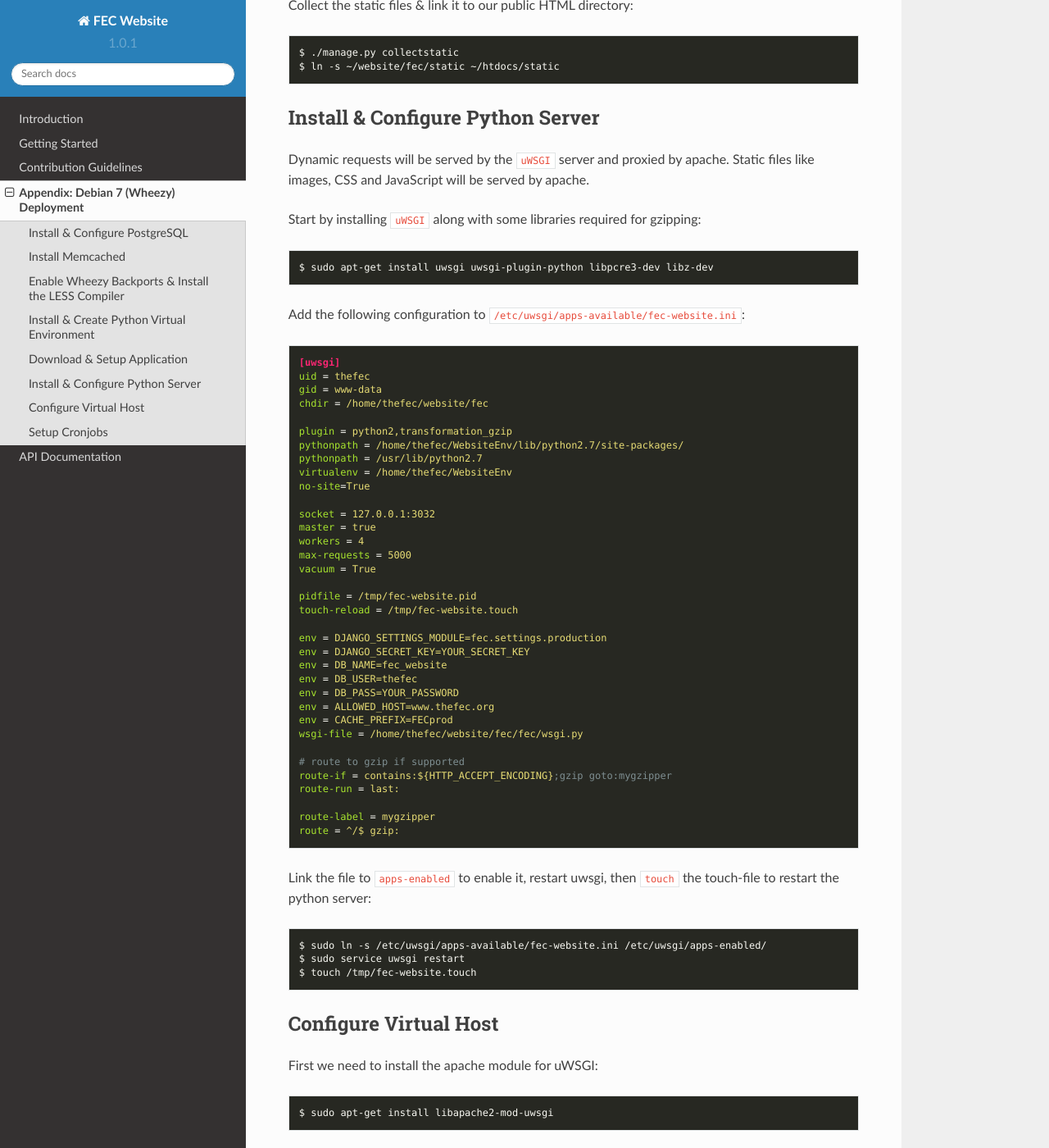
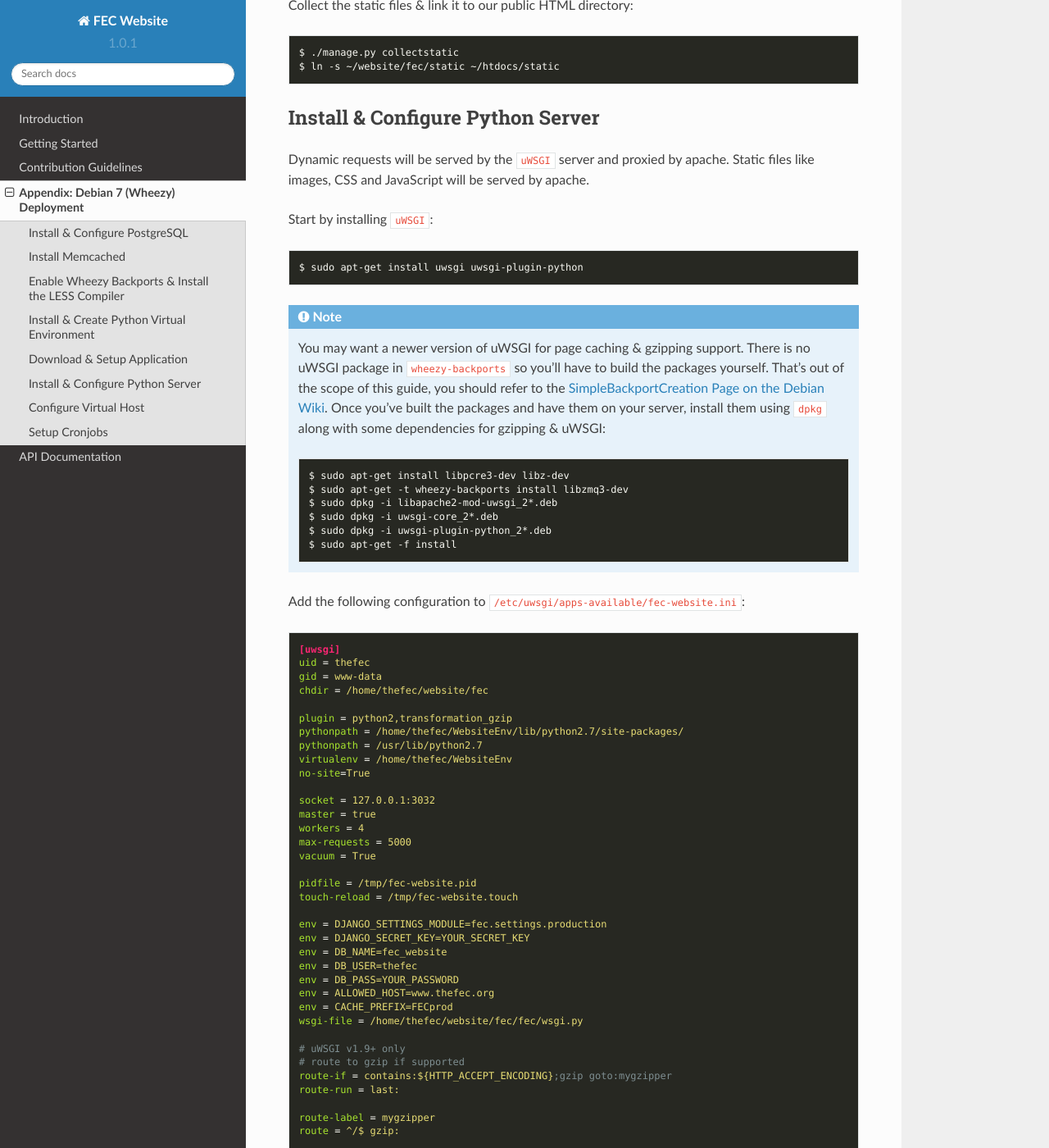
Before and after one commit to FederationOfEgalitarianCommunities/FECWebsite, a Sphinx documentation site: the page built from docs/appendix_debian.rst, in a window 1280 px wide and 1400 px high, scrolled down 2261 px. Shown: the whole window at 82% size. Built offline with Sphinx 7.4.7 and the Read the Docs theme 2.0.0, drawn with Linux system fonts in a browser that asks for light colours.

Commit message:
[#647] Add Backported uWSGI to Deployment Docs
Modify the deployment documentation to mention the possibility of
building & installing a newer version of uWSGI since a backport does not
exist.

Refs #647

```diff
--- a/docs/appendix_debian.rst
+++ b/docs/appendix_debian.rst
@@ -131,11 +131,29 @@ Install & Configure Python Server
 Dynamic requests will be served by the ``uWSGI`` server and proxied by apache.
 Static files like images, CSS and JavaScript will be served by apache.
 
-Start by installing ``uWSGI`` along with some libraries required for gzipping:
+Start by installing ``uWSGI``:
 
 .. code-block:: bash
 
-    $ sudo apt-get install uwsgi uwsgi-plugin-python libpcre3-dev libz-dev
+    $ sudo apt-get install uwsgi uwsgi-plugin-python
+
+.. note::
+
+    You may want a newer version of uWSGI for page caching & gzipping support.
+    There is no uWSGI package in ``wheezy-backports`` so you'll have to build the
+    packages yourself. That's out of the scope of this guide, you should refer to
+    the `SimpleBackportCreation Page on the Debian Wiki <SimpleBackport>`_. Once
+    you've built the packages and have them on your server, install them using
+    ``dpkg`` along with some dependencies for gzipping & uWSGI:
+
+    .. code-block:: bash
+
+        $ sudo apt-get install libpcre3-dev libz-dev
+        $ sudo apt-get -t wheezy-backports install libzmq3-dev
+        $ sudo dpkg -i libapache2-mod-uwsgi_2*.deb
+        $ sudo dpkg -i uwsgi-core_2*.deb
+        $ sudo dpkg -i uwsgi-plugin-python_2*.deb
+        $ sudo apt-get -f install
 
 Add the following configuration to
 ``/etc/uwsgi/apps-available/fec-website.ini``:
@@ -171,6 +189,7 @@ Add the following configuration to
     env = CACHE_PREFIX=FECprod
     wsgi-file = /home/thefec/website/fec/fec/wsgi.py
 
+    # uWSGI v1.9+ only
     # route to gzip if supported
     route-if = contains:${HTTP_ACCEPT_ENCODING};gzip goto:mygzipper
     route-run = last:
```
Also changed, not shown: other parts of docs/appendix_debian.rst (+3 -0 lines).
